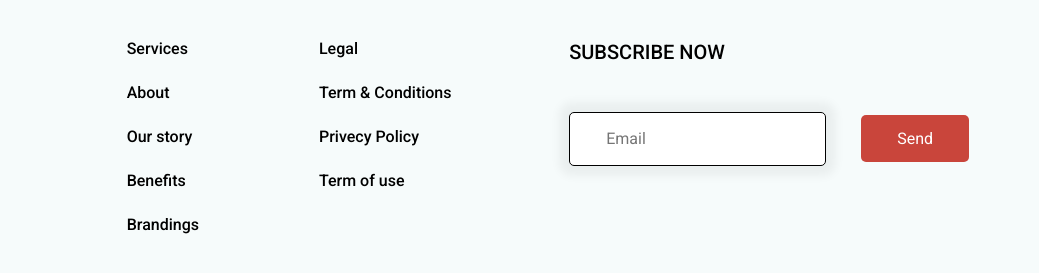
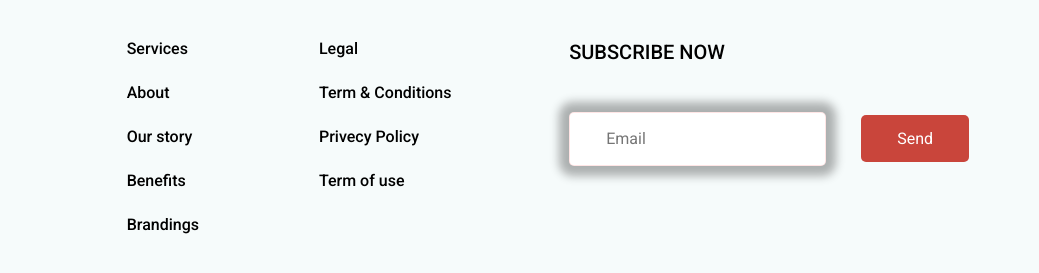
Before and after one commit to mrDuasel/travelandLanding, a website built with webpack: page src/index.pug in a window 1280 px wide. In both pictures the pointer is over the input "Email". Shown: the part 3222-3495 px from the top of the page, 241-1280 px from the left. Built offline with nearby package versions, Linux system fonts and the light colour scheme; a web font is replaced by a local one.

Commit message:
new hover for input

```diff
--- a/src/includes/contact/contact.scss
+++ b/src/includes/contact/contact.scss
@@ -87,10 +87,11 @@
                 box-sizing: border-box;
                 box-shadow: 0px 0px 10px 10px rgba(0, 0, 0, 0.05);
                 border-radius: 5px;
-                transition: 0.1s;
-                &:hover {
-                    border: 1px solid black;
+                transition: 0.5s;
+                &:hover{
+                    box-shadow: 0px 0px 10px 10px rgba(0, 0, 0, 0.3);
                 }
+
             }
 
         }
```
